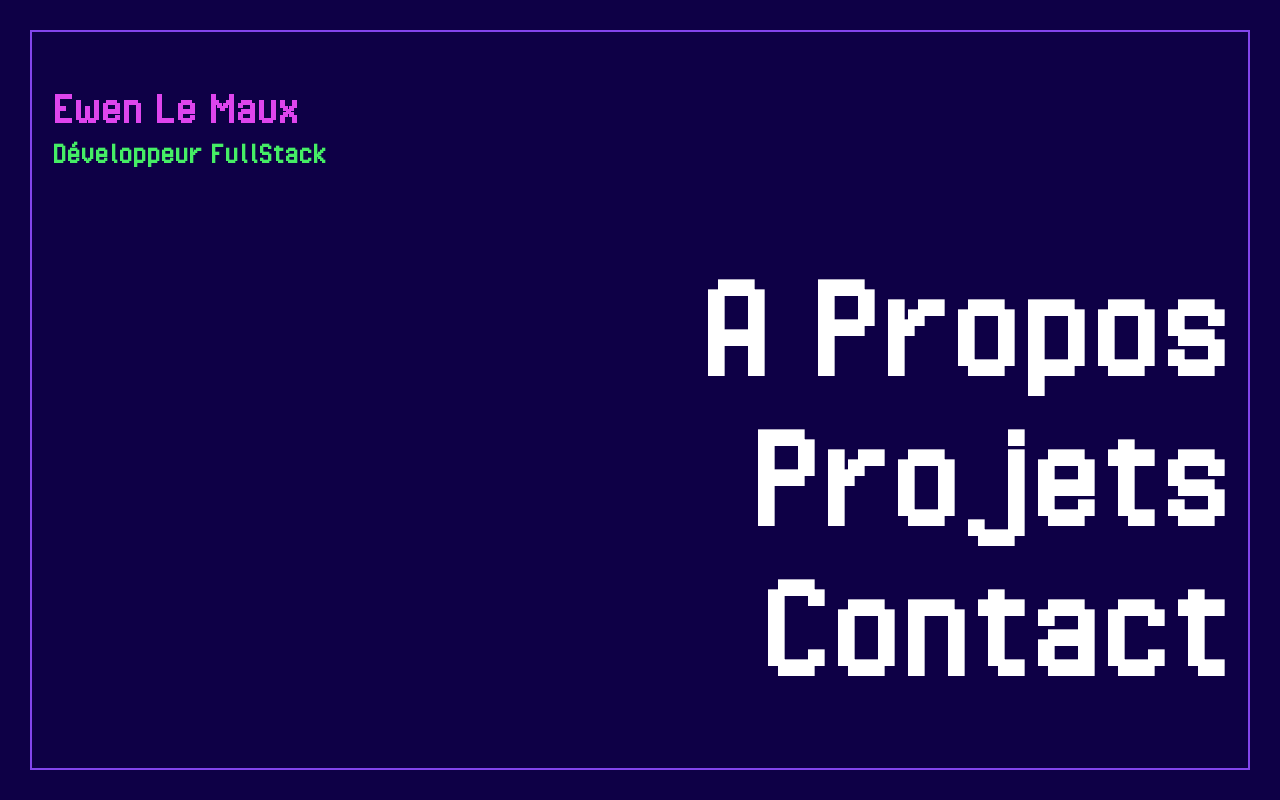
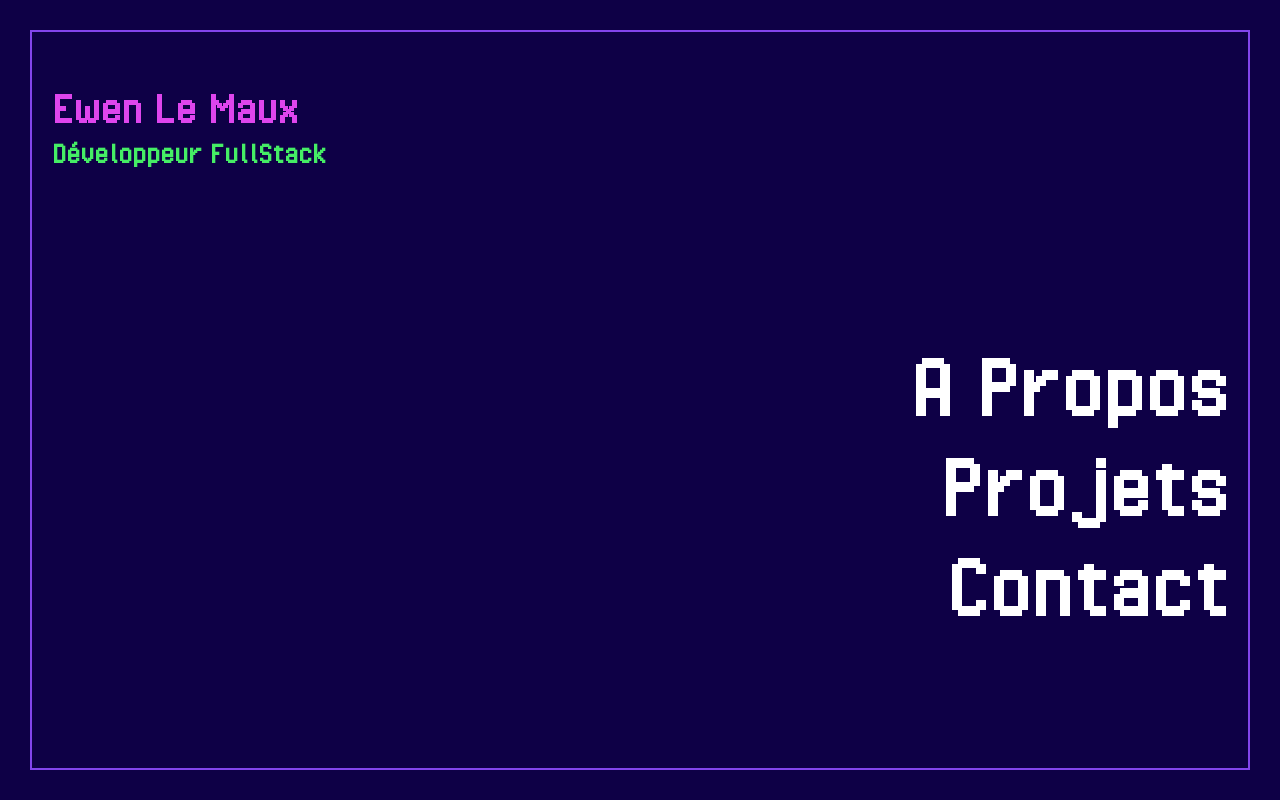
Before and after one commit to EwenLM/Portfolio, a PHP site: template App/Views/nav.php in a window 1280 px wide. Run offline with PHP 8.4, Linux system fonts and the light colour scheme; the template is opened without the code that fills it, so the values that code supplies are empty.

Commit message:
css presentation project

```diff
--- a/App/Views/adminView.php
+++ b/App/Views/adminView.php
@@ -40,7 +40,7 @@
                             <button type="submit">Uploader CV</button>
                         </form>
 
-                        <!-- ====================Formualire ajout de projet================ -->
+                        <!-- ====================Formulaire ajout de projet================ -->
 
                         <h3 class="subtitle-admin">Ajout Projet</h3>
                         <?php if (isset($_SESSION["msgProject"])) {
--- a/App/Views/head.php
+++ b/App/Views/head.php
@@ -13,8 +13,10 @@
     <div id="border">
         <header>
 
+        <div id="bigTitle">
         <a href="./home"><h1 id="title">Ewen Le Maux</h1></a>
           <h2 class="subtitle">Développeur FullStack</h2>
+        </div>
 
                 <!-- <div id="hrcontainer">
                     <hr id="hr1" class="hr">
--- a/App/Views/nav.php
+++ b/App/Views/nav.php
@@ -1,12 +1,12 @@
 <nav id="nav">
     <ul id="menu-list">
-                        <a class="link li-menu triangle" href="./about">
+        <a class="link li-menu" href="./about">
             <li class="text ">A Propos</li>
         </a>
-                        <a class="link li-menu triangle" href="./projects">
+        <a class="link li-menu" href="./projects">
             <li class="text">Projets</li>
         </a>
-                        <a class="link li-menu triangle" href="./contact">
+        <a class="link li-menu" href="./contact">
             <li class="text">Contact</li>
         </a>
     </ul>
--- a/Asset/Css/main.css
+++ b/Asset/Css/main.css
@@ -103,18 +85,44 @@ hr {
   align-self: end;
 }
 
+.scroll-container {
+  flex-grow: 1;
+  height: 100%;
+  overflow: auto;
+  box-sizing: border-box;
+  scrollbar-width: none;
+}
+
+#scroll-container::-webkit-scrollbar {
+  display: none;
+}
+
+div.project {
+  display: flex;
+  flex-direction: column;
+  align-items: flex-end;
+}
+
+.title-project {
+  width: 60%;
+  font-size: 2rem;
+}
+
 #nav {
+  display: flex;
+  justify-content: center;
+  align-items: center;
   font-weight: 900;
-  display: flex;
-  justify-content: end;
+  font-size: 4rem;
+  height: 70vh;
 }
 
 #menu-list {
-  margin-top: 50px;
-  margin-bottom: 30px;
   display: flex;
   flex-direction: column;
-  align-items: end;
+  align-items: center;
+  padding: 0;
+  margin: 0;
 }
 
 #menu-list .link .text:hover {
@@ -123,19 +131,33 @@ hr {
 
 .li-menu {
   width: 100%;
+  /* Chaque élément prend toute la largeur disponible */
   display: flex;
-  justify-content: end;
+  justify-content: center;
+  /* Centre le lien horizontalement */
+}
+
+.link {
+  display: flex;
+  align-items: center;
+  /* Centre verticalement le texte */
+  justify-content: center;
+  /* Centre horizontalement le texte */
+  text-align: center;
+  text-decoration: none;
+  width: 100%;
+  /* Le lien prend toute la largeur de son parent */
+}
+
+.text {
+  color: white;
+  font-family: "pixel_operatorregular";
 }
 
 .subtitle-admin {
   color: #45ED65;
   font-family: "pixel_operatorregular";
   border-bottom: solid 1px #8345ED;
-}
-
-.text {
-  color: white;
-  font-family: "pixel_operatorregular";
 }
 
 form {
@@ -244,6 +268,26 @@ input[type=file]:hover {
   font-size: 1rem;
 }
 
+@media screen and (min-width: 740px) {
+  #bigTitle {
+    align-items: start;
+  }
+  .li-menu {
+    width: 100%;
+    display: flex;
+    justify-content: end;
+  }
+  #nav {
+    justify-content: end;
+  }
+  #menu-list {
+    margin-top: 50px;
+    margin-bottom: 30px;
+    display: flex;
+    flex-direction: column;
+    align-items: end;
+  }
+}
 @media screen and (min-width: 1200px) {
   #title {
     font-size: 3rem;
@@ -254,12 +298,20 @@ input[type=file]:hover {
     margin-top: 0;
   }
   #nav {
-    font-size: 10rem;
+    font-size: 6rem;
   }
   .li-menu {
-    height: 150px;
+    height: 100px;
   }
   .li-menu:hover {
     border-bottom: 1.5mm ridge #8345ED;
   }
 }
+@media screen and (min-width: 1400px) {
+  #nav {
+    font-size: 10rem;
+  }
+  .li-menu {
+    height: 200px;
+  }
+}
--- a/Asset/Css/main.scss
+++ b/Asset/Css/main.scss
@@ -150,36 +133,68 @@ hr {
     align-self: end;
 }
 
+.scroll-container {
+    flex-grow: 1; //rempli tout l'espace disponible
+    height: 100%;
+    overflow: auto;
+    box-sizing: border-box;
+    scrollbar-width: none; // Pour Firefox
+}
+
+#scroll-container::-webkit-scrollbar {
+    display: none; // Pour les autres navigateurs
+}
+
+div.project {
+    display: flex;
+    flex-direction: column;
+    align-items: flex-end;
+}
+
+.title-project{
+    width: 60%;
+    font-size: 2rem;
+}
+
 #nav {
+    display: flex;
+    justify-content: center;
+    align-items: center;
     font-weight: 900;
-    display: flex;
-    justify-content: end;
-
+    font-size: 4rem;
+    height: 70vh;
 }
 
 #menu-list {
-    margin-top: 50px;
-    margin-bottom: 30px;
     display: flex;
     flex-direction: column;
-    align-items: end;
+    align-items: center;
+    padding: 0;
+    margin: 0;
 }
-
 
 #menu-list .link .text:hover {
     color: $hoverColor;
 }
 
-.li-menu{
+.li-menu {
     width: 100%;
+    /* Chaque élément prend toute la largeur disponible */
     display: flex;
-    justify-content: end;
-
+    justify-content: center;
+    /* Centre le lien horizontalement */
 }
 
-.subtitle-admin {
-    @include Subtitle2();
-    border-bottom:solid 1px #8345ED ;
+.link {
+    display: flex;
+    align-items: center;
+    /* Centre verticalement le texte */
+    justify-content: center;
+    /* Centre horizontalement le texte */
+    text-align: center;
+    text-decoration: none;
+    width: 100%;
+    /* Le lien prend toute la largeur de son parent */
 }
 
 .text {
@@ -291,7 +311,33 @@ input[type="file"]:hover {
     @include FormLabelInput();
 }
 
-// =================================Mediaqueries=============================================
+// ==================================Mediaqueries=============================================
+
+@media screen and (min-width:740px) {
+
+    #bigTitle {
+        align-items: start;
+    }
+
+    .li-menu {
+        width: 100%;
+        display: flex;
+        justify-content: end;
+    }
+
+    #nav {
+        justify-content: end;
+    }
+
+    #menu-list {
+        margin-top: 50px;
+        margin-bottom: 30px;
+        display: flex;
+        flex-direction: column;
+        align-items: end;
+    }
+
+}
 
 @media screen and (min-width:1200px) {
 
@@ -306,11 +352,11 @@ input[type="file"]:hover {
     }
 
     #nav {
-        font-size: 10rem;
+        font-size: 6rem;
     }
 
     .li-menu {
-        height: 150px;
+        height: 100px;
     }
 
     .li-menu:hover {
```
Also changed, not shown: other parts of Asset/Css/main.css (+9 -25 lines), other parts of Asset/Css/main.scss (+25 -27 lines). Lines whose indentation alone changed are shown as unchanged.
